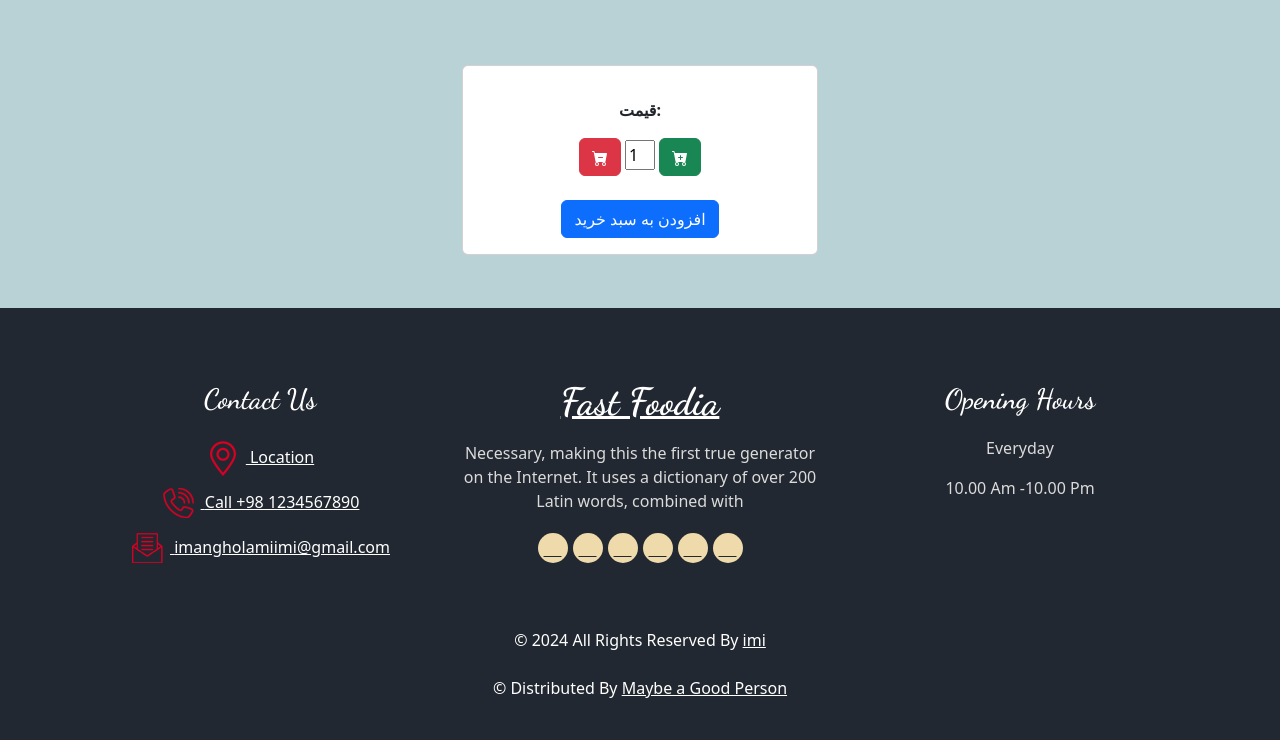
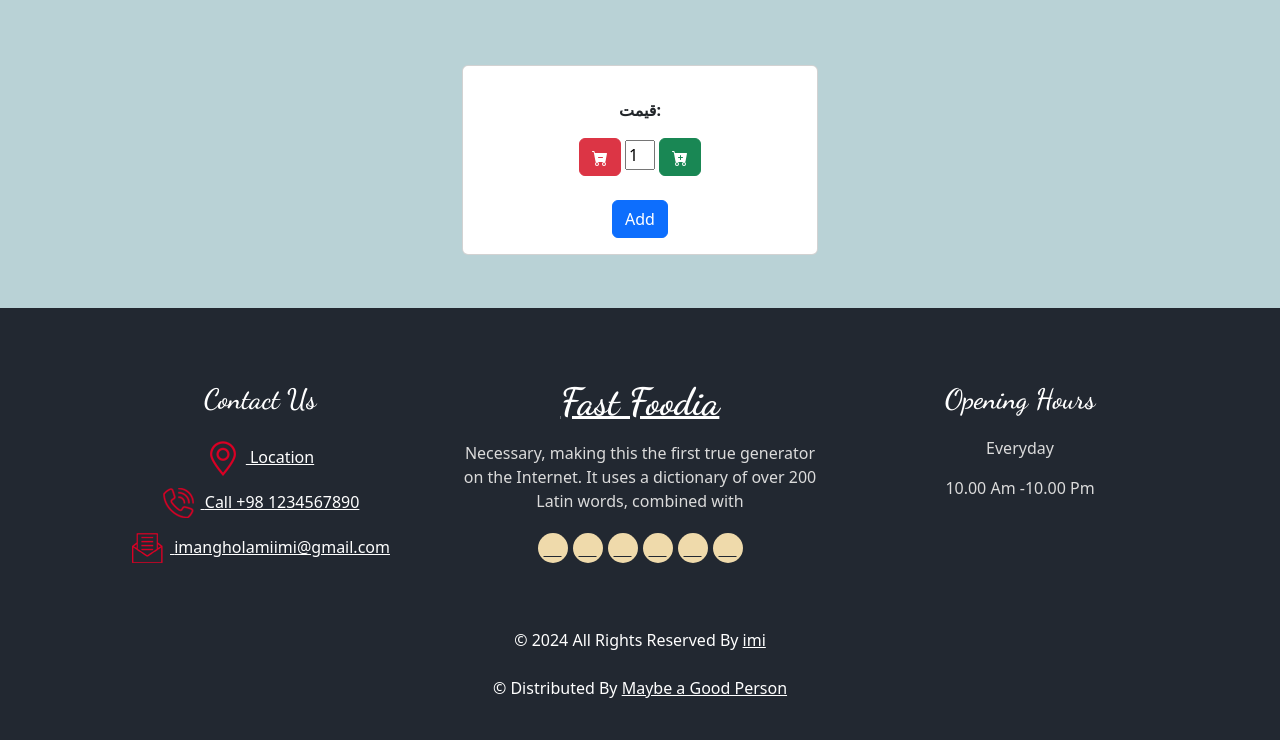
Before and after one commit to ImanGholamii/E-Commerce--Final-Project-maktab100, a Django app: template products/templates/products/product_detail.html in a window 1280 px wide. Shown: the part 151-891 px from the top of the page. Run offline with Django 4.2, Linux system fonts and the light colour scheme; the template is opened without the code that fills it, so the values that code supplies are empty; some libraries are stand-ins or nearby versions.

Commit message:
UPDATE | PRODUCTS | TEMPLATES | product_detail | :zap: | add btn for shoppings

```diff
--- a/products/templates/products/product_detail.html
+++ b/products/templates/products/product_detail.html
@@ -45,7 +45,7 @@
                                 </button>
                             </div>
                             <br>
-                            <button type="submit" class="btn btn-primary">افزودن به سبد خرید</button>
+                            <button type="submit" class="btn btn-primary">{% trans 'Add' %}</button>
                         </form>
 
                     </div>
```
